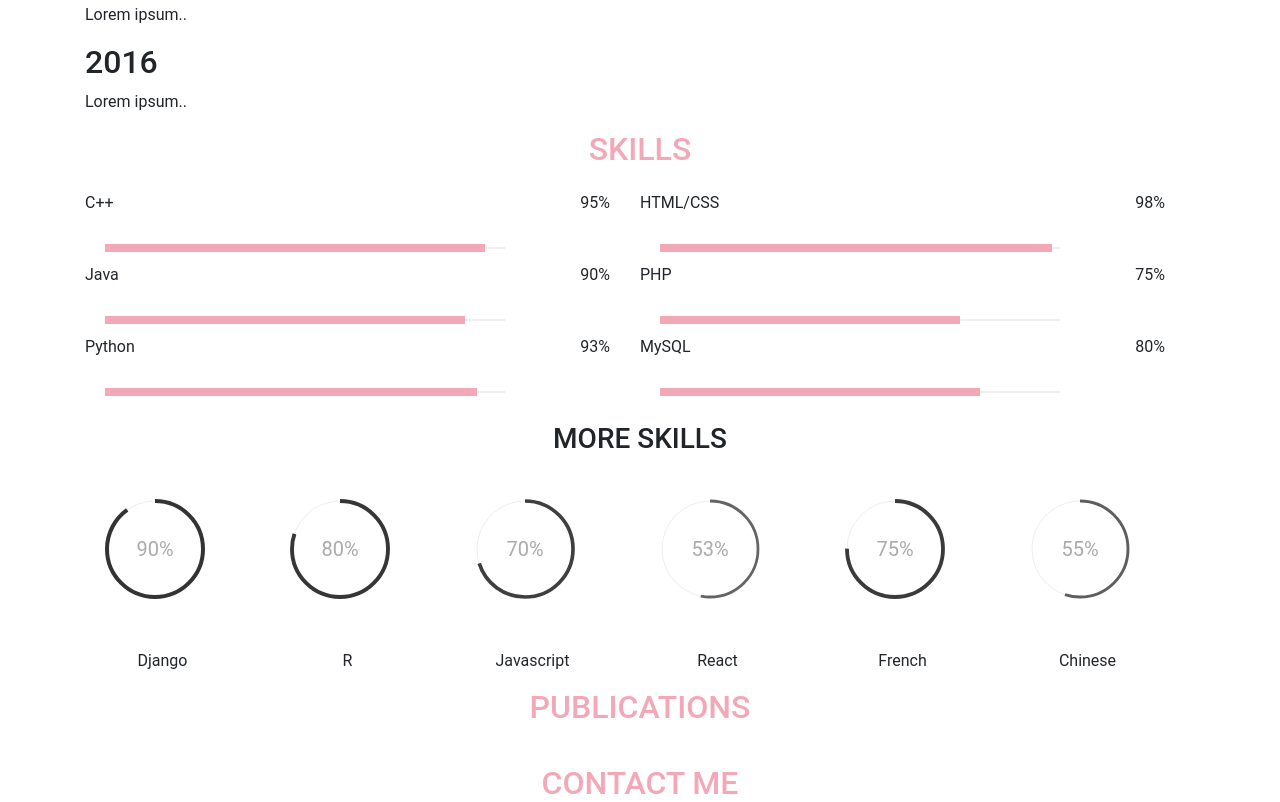
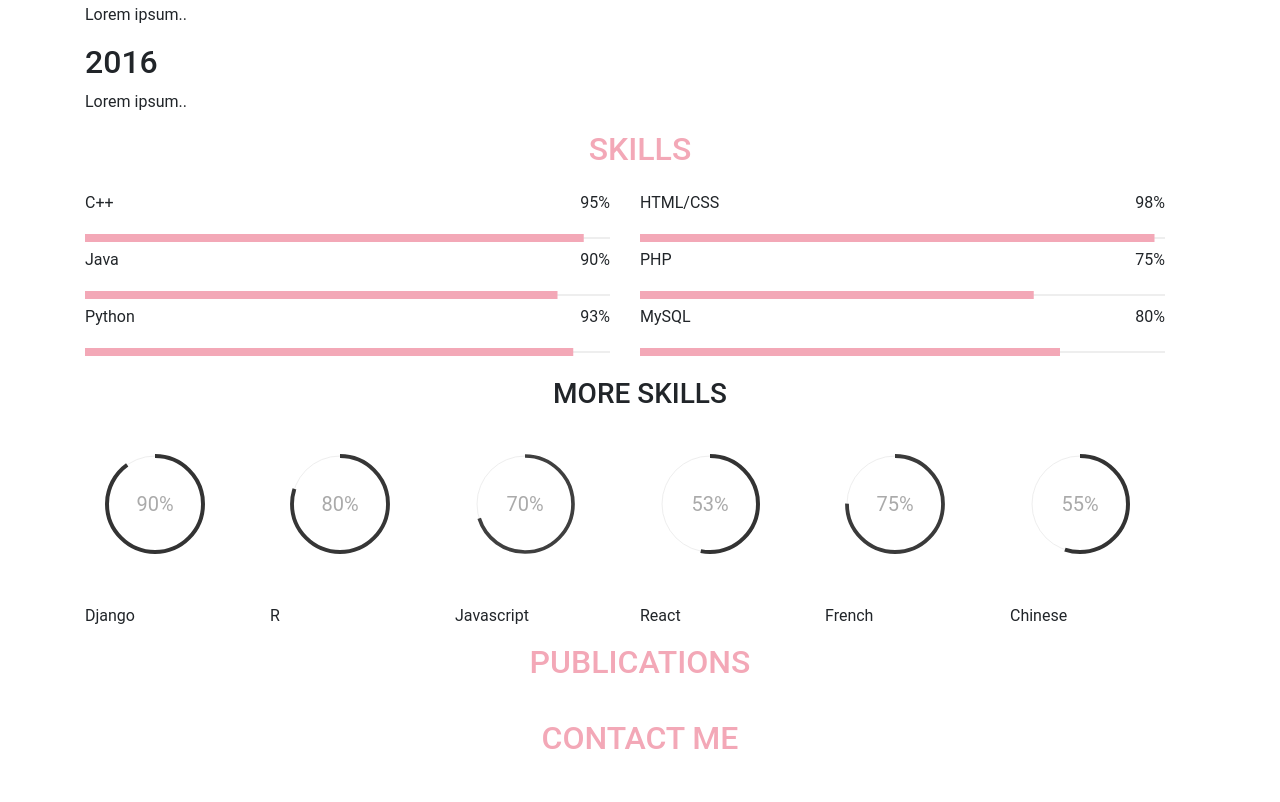
Before and after one commit to jennywng/jennywng.github.io, a plain HTML site: page index.html in a window 1280 px wide. Shown: the part 1542-2344 px from the top of the page. After the commit the page ends 2299 px from the top, so only its background shows below. Drawn offline with nearby package versions, Linux system fonts and the light colour scheme; files whose address does not match are found by name.

Commit message:
cleaning skills ui

```diff
--- a/css/skills.css
+++ b/css/skills.css
@@ -1,73 +1,13 @@
-#skill-cpp {
-    margin: 20px;
-    width: 400px;
+.line-skill {
+  font-family: "Roboto", sans-serif;
+  margin-top: 10px;
+  margin-bottom: 15px;
+  width: 100%;
   height: 8px;
 }
 
-  #skill-java {
-    margin: 20px;
-    width: 400px;
-    height: 8px;
-  }
-
-  #skill-python {
-    margin: 20px;
-    width: 400px;
-    height: 8px;
-  }
-
-  #skill-html {
-    margin: 20px;
-    width: 400px;
-    height: 8px;
-  }
-  #skill-php {
-    margin: 20px;
-    width: 400px;
-    height: 8px;
-  }
-  #skill-sql {
-    margin: 20px;
-    width: 400px;
-    height: 8px;
-  }
-
-  #skill-django {
-    margin: 20px;
-    width: 100px;
-    height: 100px;
-    position: relative;
-  }
-
-  #skill-r {
-    margin: 20px;
-    width: 100px;
-    height: 100px;
-    position: relative;
-  }
-
-  #skill-javascript {
-    margin: 20px;
-    width: 100px;
-    height: 100px;
-    position: relative;
-  }
-
-  #skill-react {
-    margin: 20px;
-    width: 100px;
-    height: 100px;
-    position: relative;
-  }
-
-  #skill-french {
-    margin: 20px;
-    width: 100px;
-    height: 100px;
-    position: relative;
-  }
-
-#skill-chinese {
+.radial-skill {
+  font-family: "Roboto", sans-serif;
   margin: 20px;
   width: 100px;
   height: 100px;
@@ -80,6 +20,13 @@
   text-align-last: center;
   text-transform: uppercase;
 }
+
 #percent {
+  font-family: "Roboto", sans-serif;
   float:right;
 }
+
+.radial-skill-label {
+  font-family: "Roboto", sans-serif;
+  text-align: center;
+}
--- a/index.html
+++ b/index.html
@@ -118,101 +118,80 @@
                       <div>
                         <span id="skill-label">C++</span>
                         <span id="percent">95%</span>
-                        <div id="skill-cpp"></div>
+                        <div class="line-skill" id="skill-cpp"></div>
                       </div>
                       <div>
                         <span id="skill-label">Java</span>
                         <span id="percent">90%</span>
-                        <div id="skill-java"></div>
+                        <div class="line-skill" id="skill-java"></div>
                       </div>
                       <div>
                         <span id="skill-label">Python</span>
                         <span id="percent">93%</span>
-                        <div id="skill-python"></div>
+                        <div class="line-skill" id="skill-python"></div>
                       </div>
                     </div>
                     <div class="col-6">
                       <div>
                         <span id="skill-label">HTML/CSS</span>
                         <span id="percent">98%</span>
-                        <div id="skill-html"></div>
+                        <div class="line-skill" id="skill-html"></div>
                       </div>
                       <div>
                         <span id="skill-label">PHP</span>
                         <span id="percent">75%</span>
-                        <div id="skill-php"></div>
+                        <div class="line-skill" id="skill-php"></div>
                       </div>
                       <div>
                         <span id="skill-label">MySQL</span>
                         <span id="percent">80%</span>
-                        <div id="skill-sql"></div>
+                        <div class="line-skill" id="skill-sql"></div>
                       </div>
                     </div>
                   </div>
 
-                <h3>More Skills</h3>
+                <h3 class="text-center">More Skills</h3>
 
                 <div class="row">
-                    <div class="col-2"><div id="skill-django"></div></div>
-                    <div class="col-2"><div id="skill-r"></div></div>
-                    <div class="col-2"><div id="skill-javascript"></div></div>
-                    <div class="col-2"><div id="skill-react"></div></div>
-                    <div class="col-2"><div id="skill-french"></div></div>
-                    <div class="col-2"><div id="skill-chinese"></div></div>
+                    <div class="col-xs-12 col-sm-4 col-md-2">
+                      <div class="radial-skill" id="skill-django"></div>
                     </div>
-
-                  <div class="row more-skill text-center">
                     <div class="col-xs-12 col-sm-4 col-md-2">
-                        <div class="chart" data-percent="90" data-color="e74c3c">
-                              <span class="percent"></span>
-                              <div class="chart-text">
-                                <span>Django</span>
+                      <div class="radial-skill" id="skill-r"></div>
+                    </div>
+                    <div class="col-xs-12 col-sm-4 col-md-2">
+                      <div class="radial-skill" id="skill-javascript"></div>
+                    </div>
+                    <div class="col-xs-12 col-sm-4 col-md-2">
+                      <div class="radial-skill" id="skill-react"></div>
+                    </div>
+                    <div class="col-xs-12 col-sm-4 col-md-2">
+                      <div class="radial-skill" id="skill-french"></div>
+                    </div>
+                    <div class="col-xs-12 col-sm-4 col-md-2">
+                      <div class="radial-skill" id="skill-chinese"></div>
                     </div>
                 </div>
+                <div class="row">
+                    <div class="col-xs-12 col-sm-4 col-md-2">
+                      <span style="text-align: center;">Django</span>
                     </div>
                     <div class="col-xs-12 col-sm-4 col-md-2">
-                        <div class="chart" data-percent="80" data-color="2ecc71">
-                              <span class="percent"></span>
-                              <div class="chart-text">
-                                <span>R</span>
+                      <span class="radial-skill-label">R</span>
+                    </div>
+                    <div class="col-xs-12 col-sm-4 col-md-2">
+                      <span class="radial-skill-label">Javascript</span>
+                    </div>
+                    <div class="col-xs-12 col-sm-4 col-md-2">
+                      <span class="radial-skill-label">React</span>
+                    </div>
+                    <div class="col-xs-12 col-sm-4 col-md-2">
+                      <span class="radial-skill-label">French</span>
+                    </div>
+                    <div class="col-xs-12 col-sm-4 col-md-2">
+                      <span class="radial-skill-label">Chinese</span>
                     </div>
                 </div>
-                      </div>
-                      <div class="col-xs-12 col-sm-4 col-md-2">
-                        <div class="chart" data-percent="60" data-color="3498db">
-                              <span class="percent"></span>
-                              <div class="chart-text">
-                                <span>Javascript</span>
-                              </div>
-                          </div>
-                      </div>
-                      <div class="col-xs-12 col-sm-4 col-md-2">
-                        <div class="chart" data-percent="40" data-color="3498db">
-                              <span class="percent"></span>
-                              <div class="chart-text">
-                                <span>React</span>
-                              </div>
-                          </div>
-                      </div>
-                      <div class="col-xs-12 col-sm-4 col-md-2">
-                        <div class="chart" data-percent="70" data-color="3498db">
-                              <span class="percent"></span>
-                              <div class="chart-text">
-                                <span>French</span>
-                              </div>
-                          </div>
-                      </div>
-                      <div class="col-xs-12 col-sm-4 col-md-2">
-                        <div class="chart" data-percent="50" data-color="3498db">
-                              <span class="percent"></span>
-                              <div class="chart-text">
-                                <span>Chinese</span>
-                              </div>
-                          </div>
-                      </div>
-                  </div>
-
-          </div><!-- /.container -->
 
         </section>
 
--- a/js/skills.js
+++ b/js/skills.js
@@ -174,7 +174,7 @@ var bar9 = new ProgressBar.Circle(document.getElementById('skill-react'), {
     text: {
       autoStyleContainer: false
     },
-    from: { color: '#aaa', width: 1 },
+    from: { color: '#333', width: 4 },
     to: { color: '#333', width: 4 },
     // Set default step function for all animate calls
     step: function(state, circle) {
@@ -238,7 +238,7 @@ var bar11 = new ProgressBar.Circle(document.getElementById('skill-chinese'), {
     text: {
       autoStyleContainer: false
     },
-    from: { color: '#aaa', width: 1 },
+    from: { color: '#333', width: 4 },
     to: { color: '#333', width: 4 },
     // Set default step function for all animate calls
     step: function(state, circle) {
```
Lines whose indentation alone changed are shown as unchanged.
